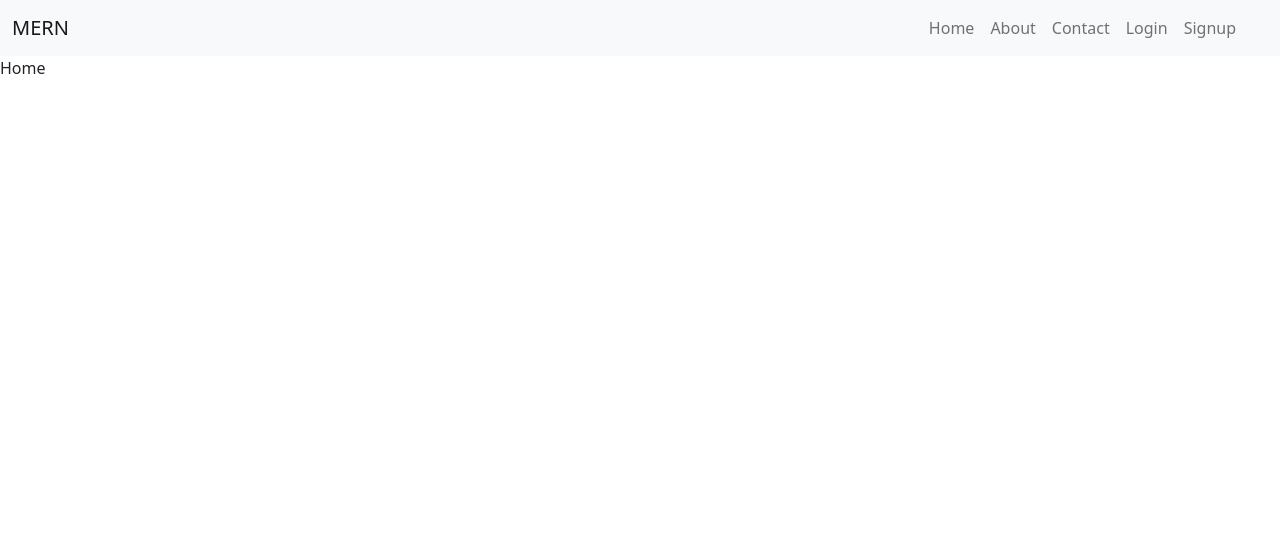
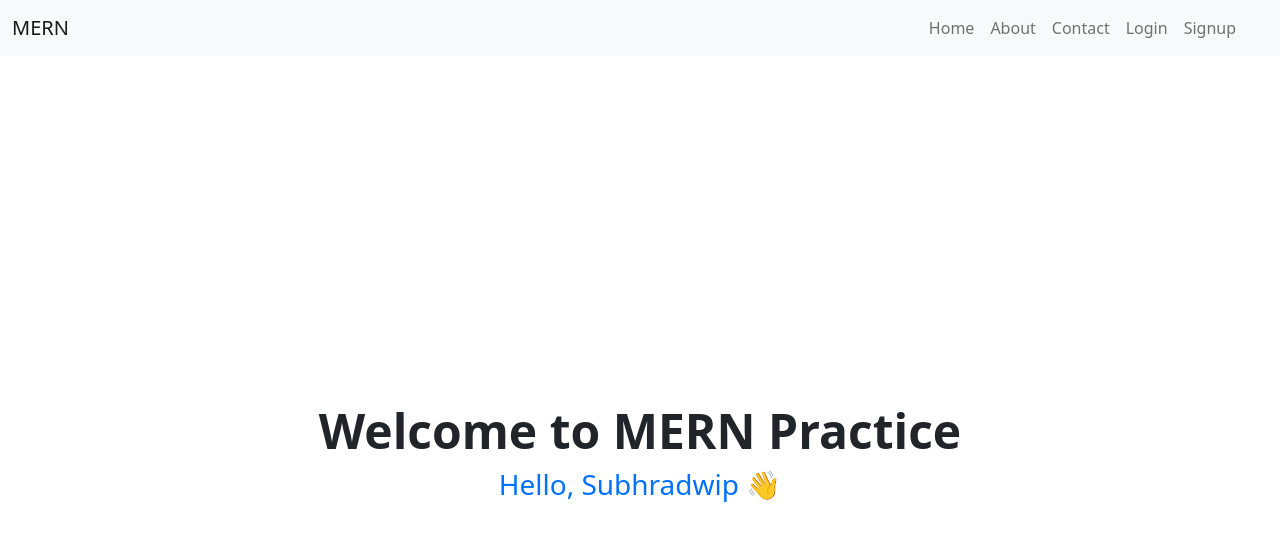
Before and after one commit to subhradwip01/mern-practice, a React (Create React App) app in the folder mern-client/: page / in a window 1280 px wide. Shown: the top 540 px of the page. Built offline with nearby package versions, Linux system fonts and the light colour scheme.

Commit message:
Home page created
Signed-off-by: subhradwip01 <subhradwip01@gmail.com>

```diff
--- a/mern-client/src/components/Home.jsx
+++ b/mern-client/src/components/Home.jsx
@@ -2,7 +2,10 @@ import React from 'react'
 
 const Home = () => {
   return (
-    <div>Home</div>
+    <div className='d-flex align-items-center justify-content-center text-center flex-column home-bg' style={{"height":"100vh"}}>
+      <h1 style={{"fontWeight":"900","fontSize":"3rem"}}>Welcome to MERN Practice</h1>
+      <h3 style={{"color":"#0072ff"}}>Hello, Subhradwip 👋 </h3>
+    </div>
   )
 }
 
```
